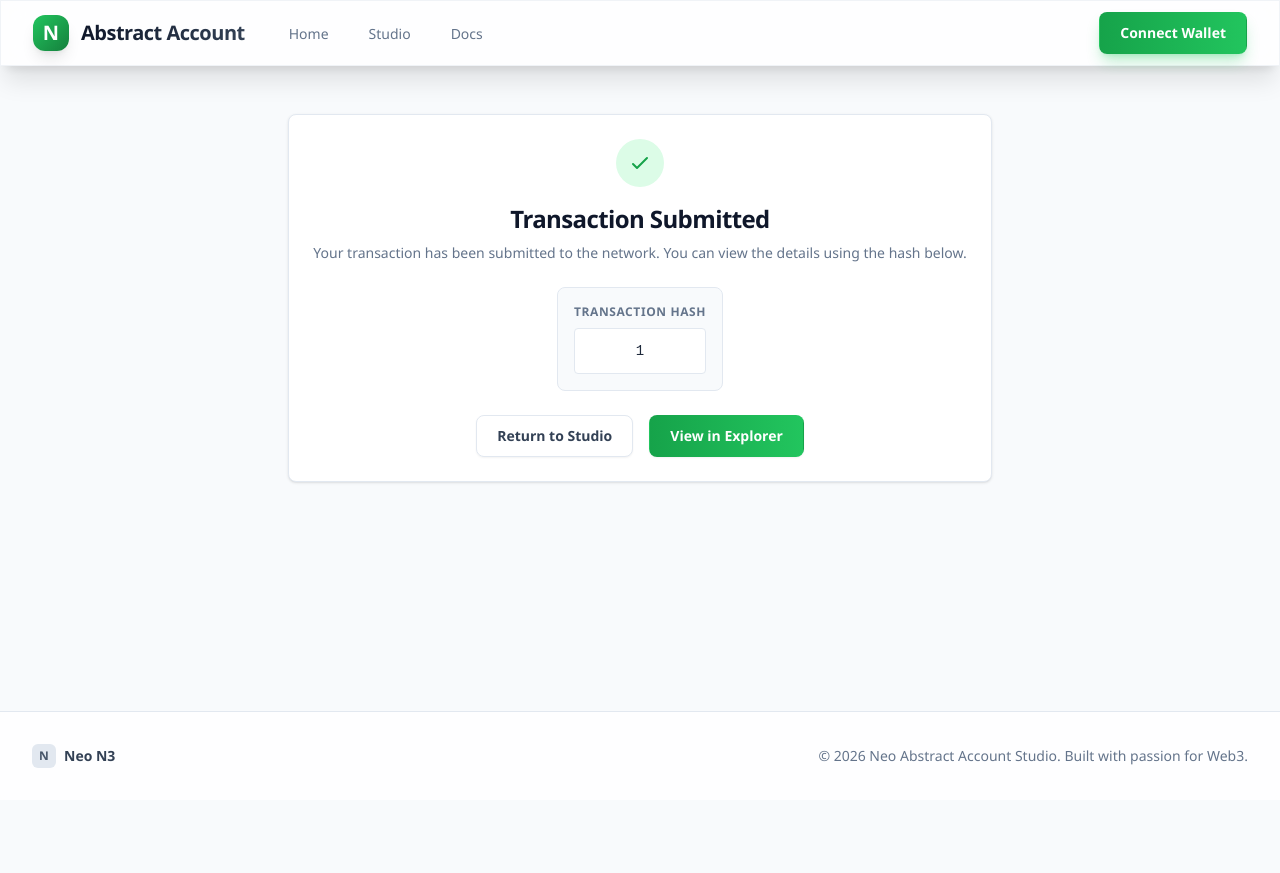
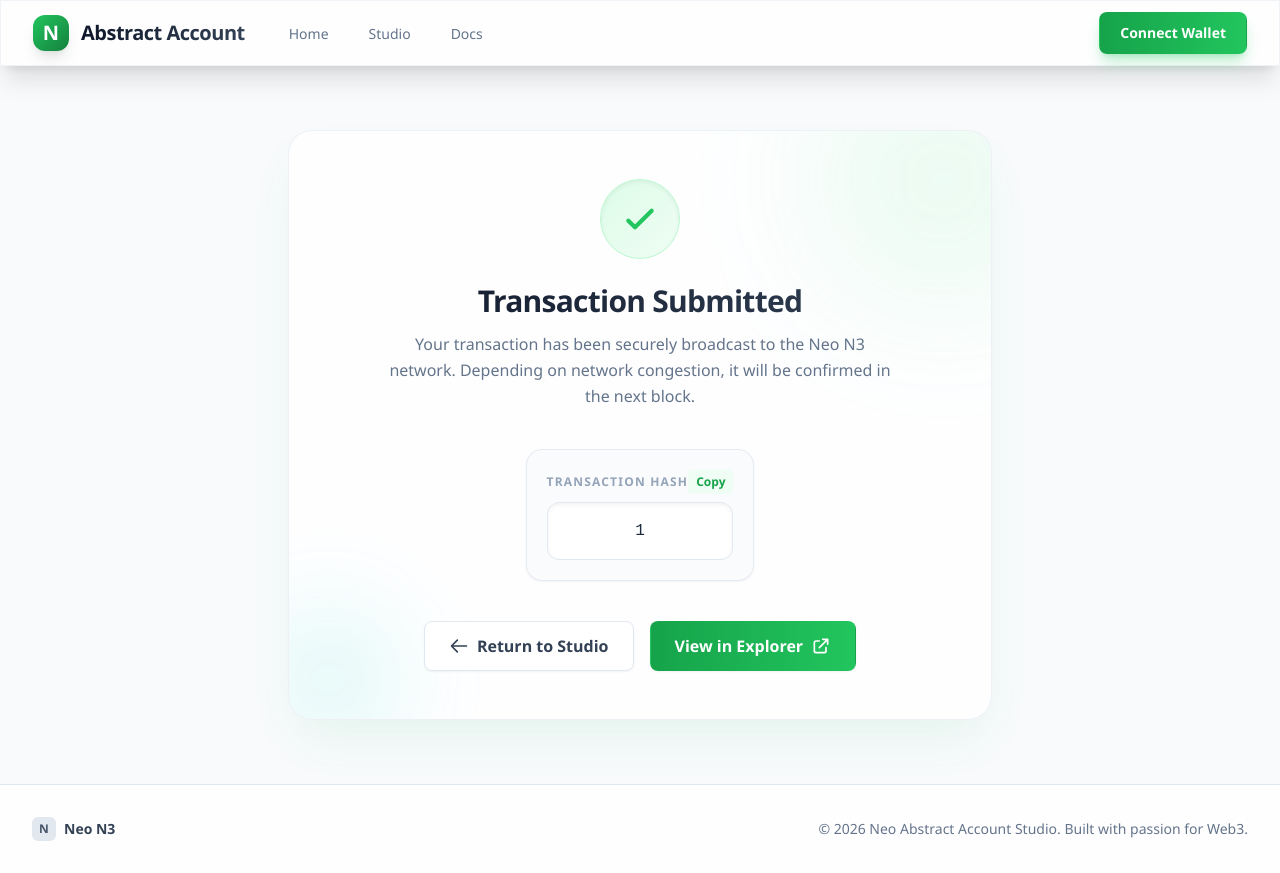
Before and after one commit to r3e-network/neo-abstract-account, a Vue app in the folder frontend/: page /transaction-info/1 in a window 1280 px wide. Before the commit the page ends 800 px from the top, so only its background shows below. Built offline with nearby package versions, Linux system fonts and the light colour scheme.

Commit message:
style(frontend): polish transaction success view with glassmorphism and animations

```diff
--- a/frontend/src/views/TransactionInfoView.vue
+++ b/frontend/src/views/TransactionInfoView.vue
@@ -1,26 +1,51 @@
 <template>
-  <div class="max-w-3xl mx-auto px-4 sm:px-6 lg:px-8 py-12">
-    <div class="bg-white shadow sm:rounded-lg overflow-hidden border border-slate-200">
-      <div class="px-4 py-5 sm:p-6 text-center">
-        <div class="mx-auto flex items-center justify-center h-12 w-12 rounded-full bg-neo-100 mb-4">
-          <svg class="h-6 w-6 text-neo-600" fill="none" viewBox="0 0 24 24" stroke="currentColor">
-            <path stroke-linecap="round" stroke-linejoin="round" stroke-width="2" d="M5 13l4 4L19 7" />
+  <div class="max-w-3xl mx-auto px-4 sm:px-6 lg:px-8 py-16 animate-fade-in-up">
+    <div class="relative bg-white/80 backdrop-blur-xl shadow-2xl shadow-neo-500/10 rounded-3xl overflow-hidden border border-slate-200/60 p-8 sm:p-12 text-center">
+
+      <!-- Decorative background blur -->
+      <div class="absolute top-0 right-0 w-64 h-64 bg-neo-400/10 rounded-full blur-3xl -mr-20 -mt-20 pointer-events-none"></div>
+      <div class="absolute bottom-0 left-0 w-40 h-40 bg-teal-400/10 rounded-full blur-2xl -ml-10 -mb-10 pointer-events-none"></div>
+
+      <div class="relative z-10">
+        <div class="mx-auto flex items-center justify-center h-20 w-20 rounded-full bg-gradient-to-br from-green-100 to-green-50 mb-6 shadow-inner border border-green-200">
+          <svg class="h-10 w-10 text-green-500 animate-fade-in" fill="none" viewBox="0 0 24 24" stroke="currentColor">
+            <path stroke-linecap="round" stroke-linejoin="round" stroke-width="2.5" d="M5 13l4 4L19 7" />
           </svg>
         </div>
-        <h1 class="text-2xl font-extrabold text-slate-900 tracking-tight mb-2">Transaction Submitted</h1>
-        <p class="text-sm text-slate-500 mb-6">Your transaction has been submitted to the network. You can view the details using the hash below.</p>
 
-        <div class="bg-slate-50 p-4 rounded-lg border border-slate-200 mb-6 inline-block mx-auto max-w-full">
-          <p class="text-xs font-semibold text-slate-500 uppercase tracking-wider mb-2 text-left">Transaction Hash</p>
-          <code class="block text-sm font-mono text-slate-800 break-all bg-white border border-slate-200 p-3 rounded">{{ txid }}</code>
+        <h1 class="text-3xl font-extrabold text-transparent bg-clip-text bg-gradient-to-r from-slate-900 to-slate-700 tracking-tight mb-3">
+          Transaction Submitted
+        </h1>
+
+        <p class="text-base text-slate-500 mb-10 max-w-lg mx-auto leading-relaxed">
+          Your transaction has been securely broadcast to the Neo N3 network. Depending on network congestion, it will be confirmed in the next block.
+        </p>
+
+        <div class="bg-slate-50/80 p-5 rounded-2xl border border-slate-200/80 mb-10 inline-block mx-auto max-w-full shadow-sm">
+          <div class="flex items-center justify-between mb-2">
+            <p class="text-xs font-bold text-slate-400 uppercase tracking-widest">Transaction Hash</p>
+            <button @click="copyHash" class="text-xs font-semibold text-neo-600 hover:text-neo-800 transition-colors bg-neo-50 px-2 py-1 rounded">
+              {{ copied ? 'Copied!' : 'Copy' }}
+            </button>
+          </div>
+          <code class="block text-sm sm:text-base font-mono text-slate-800 break-all bg-white border border-slate-200 p-4 rounded-xl shadow-inner select-all">
+            {{ txid }}
+          </code>
         </div>
 
-        <div class="flex justify-center gap-4">
-          <RouterLink to="/studio" class="btn-secondary">
+        <div class="flex flex-col sm:flex-row justify-center gap-4">
+          <RouterLink to="/studio" class="btn-secondary py-3 px-6 text-base w-full sm:w-auto flex items-center justify-center gap-2">
+            <svg class="w-5 h-5" fill="none" viewBox="0 0 24 24" stroke="currentColor">
+              <path stroke-linecap="round" stroke-linejoin="round" stroke-width="2" d="M10 19l-7-7m0 0l7-7m-7 7h18" />
+            </svg>
             Return to Studio
           </RouterLink>
-          <a :href="`https://testnet.ndoras.com/transaction/${txid}`" target="_blank" rel="noopener noreferrer" class="btn-primary">
+
+          <a :href="`https://testnet.ndoras.com/transaction/${txid}`" target="_blank" rel="noopener noreferrer" class="btn-primary py-3 px-6 text-base w-full sm:w-auto flex items-center justify-center gap-2">
             View in Explorer
+            <svg class="w-5 h-5" fill="none" viewBox="0 0 24 24" stroke="currentColor">
+              <path stroke-linecap="round" stroke-linejoin="round" stroke-width="2" d="M10 6H6a2 2 0 00-2 2v10a2 2 0 002 2h10a2 2 0 002-2v-4M14 4h6m0 0v6m0-6L10 14" />
+            </svg>
           </a>
         </div>
       </div>
@@ -29,10 +54,24 @@
 </template>
 
 <script setup>
-defineProps({
+import { ref } from 'vue';
+
+const props = defineProps({
   txid: {
     type: String,
     default: ''
   }
 });
+
+const copied = ref(false);
+
+function copyHash() {
+  if (!props.txid) return;
+  navigator.clipboard.writeText(props.txid).then(() => {
+    copied.value = true;
+    setTimeout(() => {
+      copied.value = false;
+    }, 2000);
+  });
+}
 </script>
```
